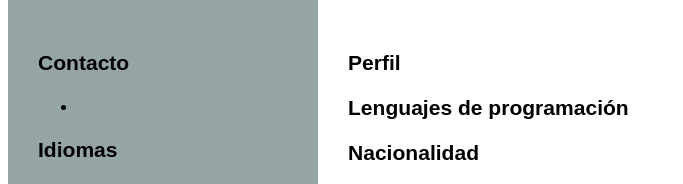
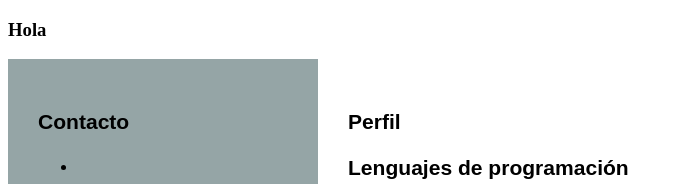
Before and after one commit to tnmchkio/TestRepository01, a Flask app: template templates/cv.html in a window 1280 px wide. Shown: the part 116-300 px from the top of the page, without its empty margins (0-683 px from the left). Run offline with Flask 3, Linux system fonts and the light colour scheme; the template is opened without the code that fills it, so the values that code supplies are empty.

Commit message:
test commit to return

```diff
--- a/templates/cv.html
+++ b/templates/cv.html
@@ -13,7 +13,7 @@
       <h1> {{ names }} </h1>
       <h3> {{ ocupation }} </h3>
     </div>
-
+    <h3>Hola</h3>
     <div id="parent">
       <div class="bar">
       <h3> Contacto </h3>
```
